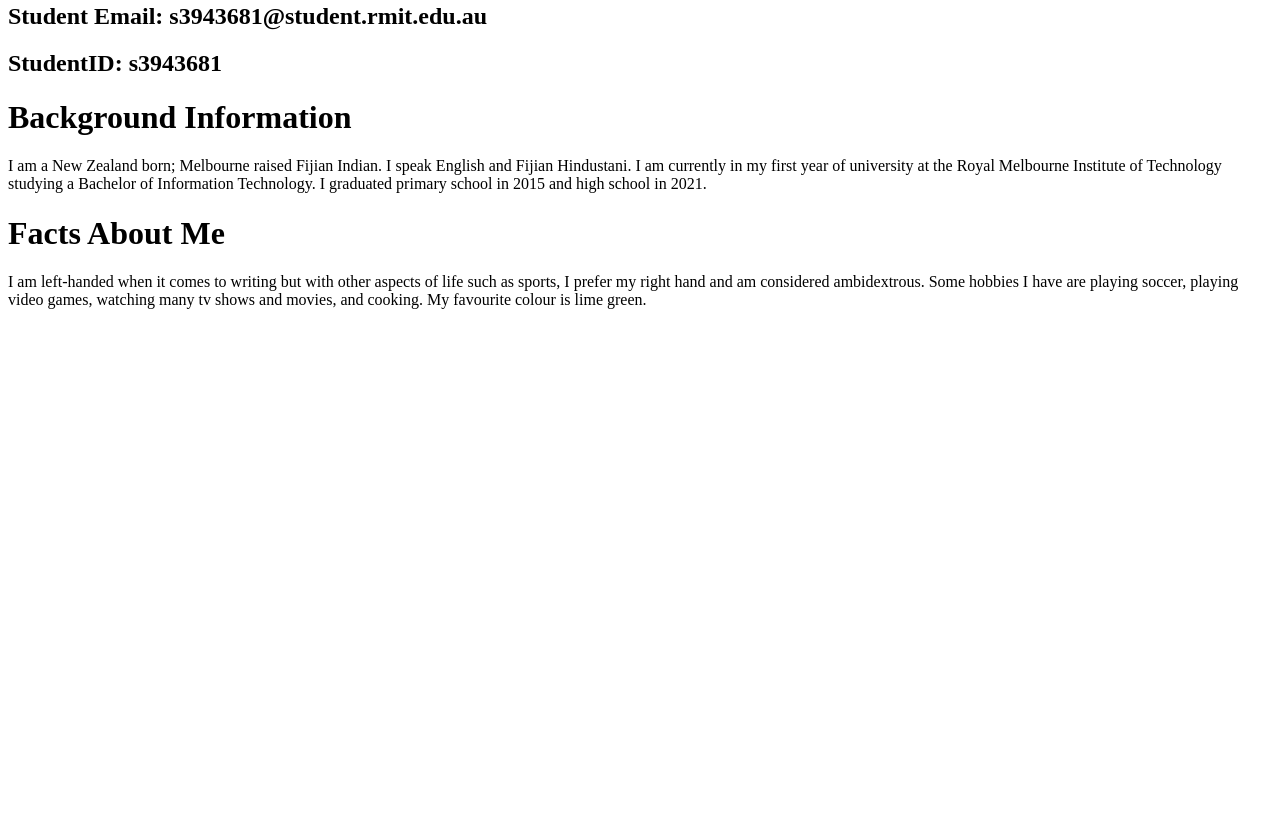
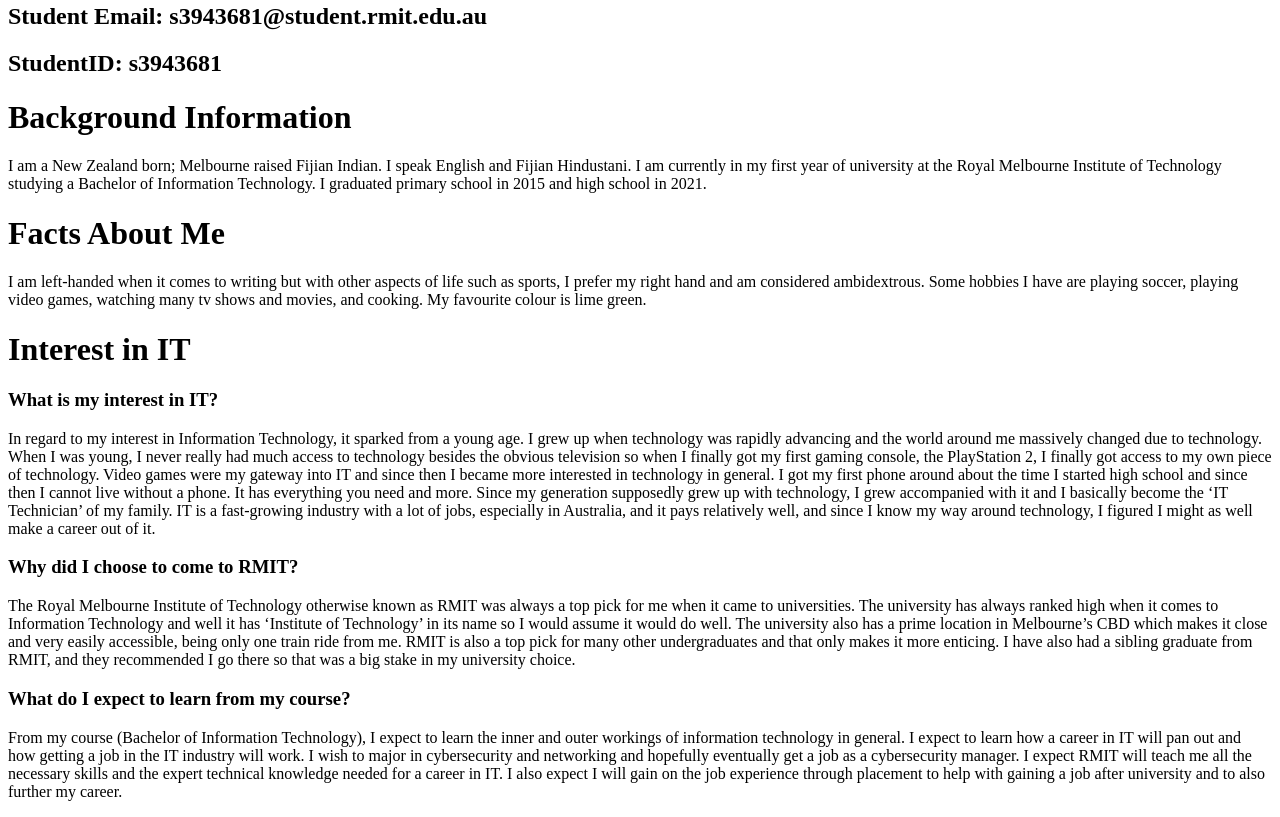
Before and after one commit to MidnightWolf98/COSC1078A1, a plain HTML site: page index.html in a window 1280 px wide. Shown: the part 352-1169 px from the top of the page. Before the commit the page ends 800 px from the top, so only its background shows below. Drawn offline with Linux system fonts and the light colour scheme.

Commit message:
IT Interest Update

```diff
--- a/index.html
+++ b/index.html
@@ -14,3 +14,13 @@
 
   <h1>Facts About Me</h1>
   <p>I am left-handed when it comes to writing but with other aspects of life such as sports, I prefer my right hand and am considered ambidextrous. Some hobbies I have are playing soccer, playing video games, watching many tv shows and movies, and cooking. My favourite colour is lime green.</p>
+
+  <h1>Interest in IT</h1>
+  <h3>What is my interest in IT?</h3>
+  <p>In regard to my interest in Information Technology, it sparked from a young age. I grew up when technology was rapidly advancing and the world around me massively changed due to technology. When I was young, I never really had much access to technology besides the obvious television so when I finally got my first gaming console, the PlayStation 2, I finally got access to my own piece of technology. Video games were my gateway into IT and since then I became more interested in technology in general. I got my first phone around about the time I started high school and since then I cannot live without a phone. It has everything you need and more. Since my generation supposedly grew up with technology, I grew accompanied with it and I basically become the ‘IT Technician’ of my family. IT is a fast-growing industry with a lot of jobs, especially in Australia, and it pays relatively well, and since I know my way around technology, I figured I might as well make a career out of it.</p>
+
+  <h3>Why did I choose to come to RMIT?</h3>
+  <p>The Royal Melbourne Institute of Technology otherwise known as RMIT was always a top pick for me when it came to universities. The university has always ranked high when it comes to Information Technology and well it has ‘Institute of Technology’ in its name so I would assume it would do well. The university also has a prime location in Melbourne’s CBD which makes it close and very easily accessible, being only one train ride from me. RMIT is also a top pick for many other undergraduates and that only makes it more enticing. I have also had a sibling graduate from RMIT, and they recommended I go there so that was a big stake in my university choice.</p>
+
+  <h3>What do I expect to learn from my course?</h3>
+  <p>From my course (Bachelor of Information Technology), I expect to learn the inner and outer workings of information technology in general. I expect to learn how a career in IT will pan out and how getting a job in the IT industry will work. I wish to major in cybersecurity and networking and hopefully eventually get a job as a cybersecurity manager. I expect RMIT will teach me all the necessary skills and the expert technical knowledge needed for a career in IT. I also expect I will gain on the job experience through placement to help with gaining a job after university and to also further my career.</p>
```
